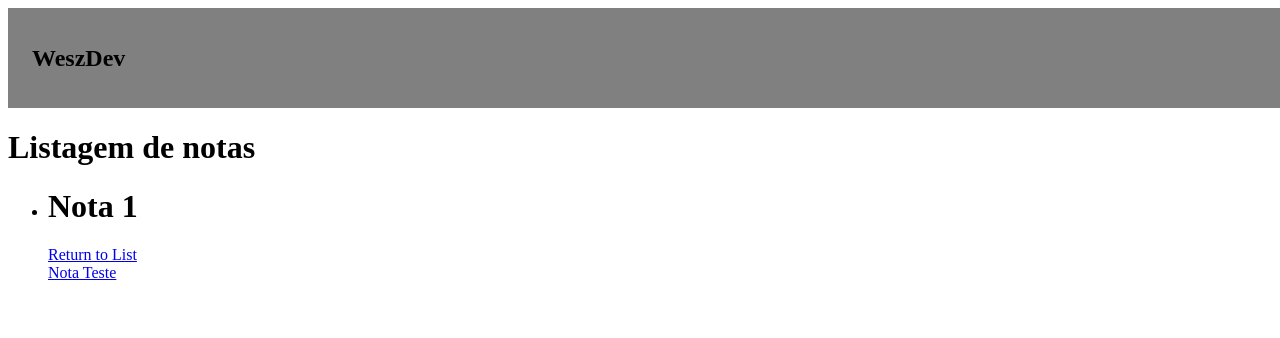
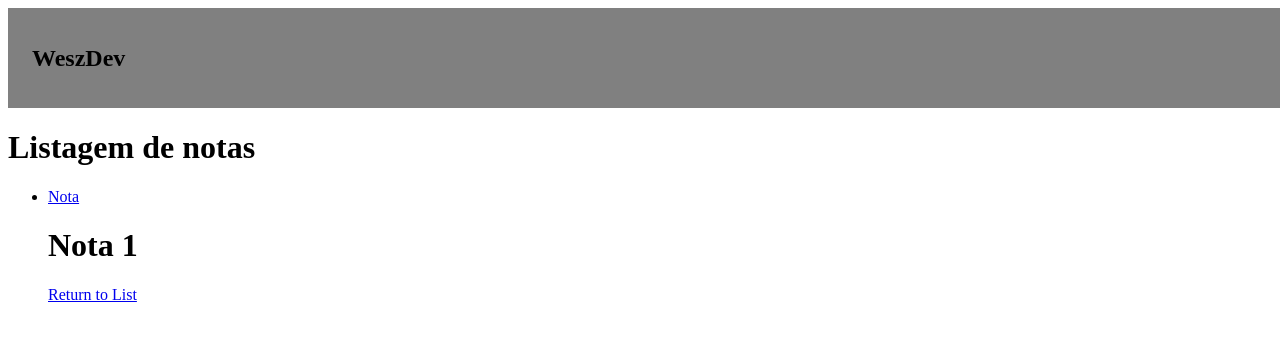
Before and after one commit to wesolsv/wszd_notas, a React (Create React App) app in the folder frontend/: page /list-notas in a window 1280 px wide. Shown: the top 338 px of the page. Built offline with nearby package versions, Linux system fonts and the light colour scheme.

Commit message:
trabalhando no redirecionamento inicial

```diff
--- a/frontend/src/pages/Login/index.js
+++ b/frontend/src/pages/Login/index.js
@@ -1,10 +1,11 @@
-import React, { useState } from 'react';
-import { Link } from 'react-router-dom';
+import React, { useState} from 'react';
+import { Link, useNavigate  } from 'react-router-dom';
 import './style.css';
 
 const Login = () => {
   const [email, setEmail] = useState('');
   const [password, setPassword] = useState('');
+  const navigate  = useNavigate();
 
   const handleEmailChange = (e) => {
     setEmail(e.target.value);
@@ -19,6 +20,10 @@ const Login = () => {
     // adicionar a lógica para enviar os dados de login o backend
 
     // Resetar os campos de email e senha após o envio
+    const loginSuccessful = true;
+    if(loginSuccessful){
+      navigate('/list-notas');
+    }
     setEmail('');
     setPassword('');
   };
--- a/frontend/src/pages/Notas/index.js
+++ b/frontend/src/pages/Notas/index.js
@@ -7,8 +7,8 @@ const ListNotas = () => {
             <h1>Listagem de notas</h1>
             <ul>
                 <li>
+                    <Link to="/list-notas/nota">Nota</Link>
                     <Nota />
-                    <Link to="/list-notas/nota">Nota Teste</Link>
                 </li>
             </ul>
         </div>
```
